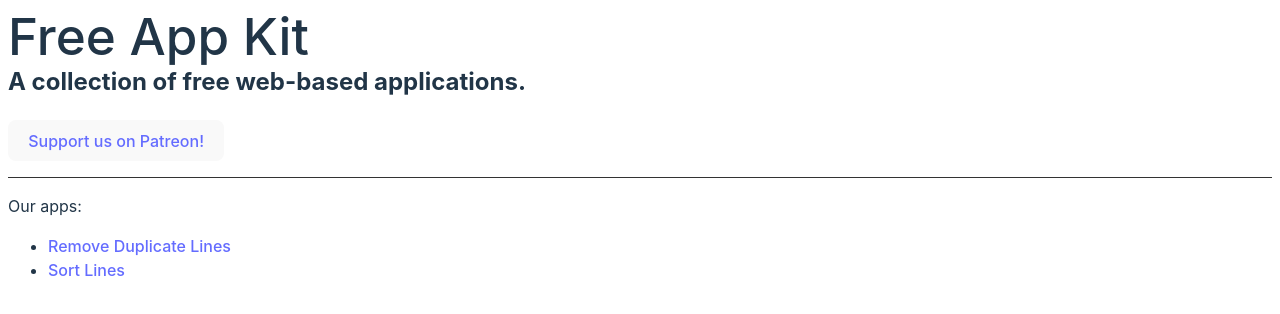
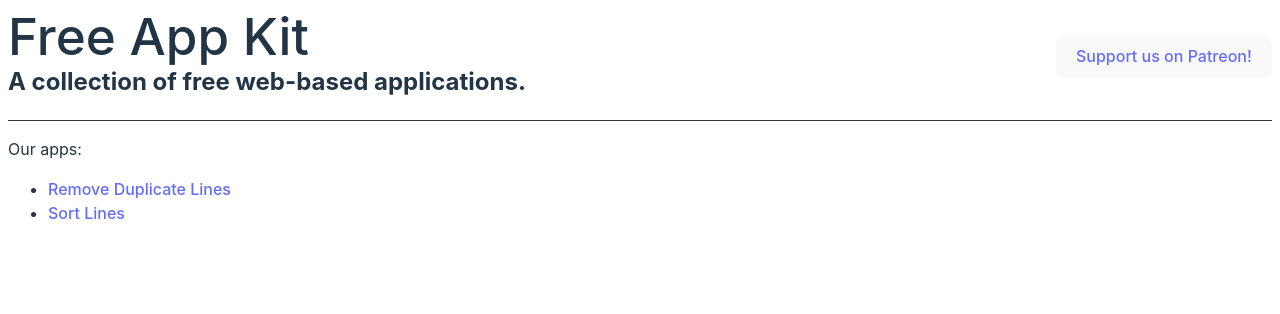
Before and after one commit to ColeDeanShepherd/freeappkit.com, a website built with Vite: page index.html in a window 1280 px wide. Built offline with nearby package versions, Linux system fonts and the light colour scheme.

Commit message:
Move "support us" button

```diff
--- a/src/main.ts
+++ b/src/main.ts
@@ -1,22 +1,27 @@
 import { text, h1, h2, h3, h4, div, p, ul, li, a, textArea, button } from './ui-core';
-import './style.css'
 import { Route } from './router';
 import { removeDuplicateLinesRoute, removeDuplicateLinesRoute2 } from './remove-duplicate-lines';
 import { sortLinesRoute } from './sort-lines';
+
+import './style.css'
 
 const appElem = document.getElementById('app')!;
 
 appElem.append(
   div([
     div({ class: 'header' }, [
+      div([
         h1({ class: 'logo' }, [
           a({ href: '/' }, [text('Free App Kit')])
         ]),
         h2({ class: 'tag-line' }, [
           text('A collection of free web-based applications.')
+        ])
       ]),
+      div({ class: 'support-us-container' }, [
         button({ style: "margin-bottom: 1rem;" }, [
           a({ href: 'https://www.patreon.com/bePatron?u=4644571', target: "_blank", class: 'patreon-button' }, [text('Support us on Patreon!')])
+        ])
       ])
     ]),
     div({ id: "route-container" }, [
--- a/src/style.css
+++ b/src/style.css
@@ -42,6 +42,8 @@ h1 {
 }
 
 .header {
+  display: flex;
+  justify-content: space-between;
   border-bottom: 1px solid #333;
 }
 
@@ -56,6 +58,12 @@ h1 {
 .logo a:hover {
   color: inherit;
   text-decoration: underline;
+}
+
+.support-us-container {
+  display: flex;
+  flex-direction: column;
+  justify-content: center;;
 }
 
 .tag-line {
```
Lines whose indentation alone changed are shown as unchanged.
